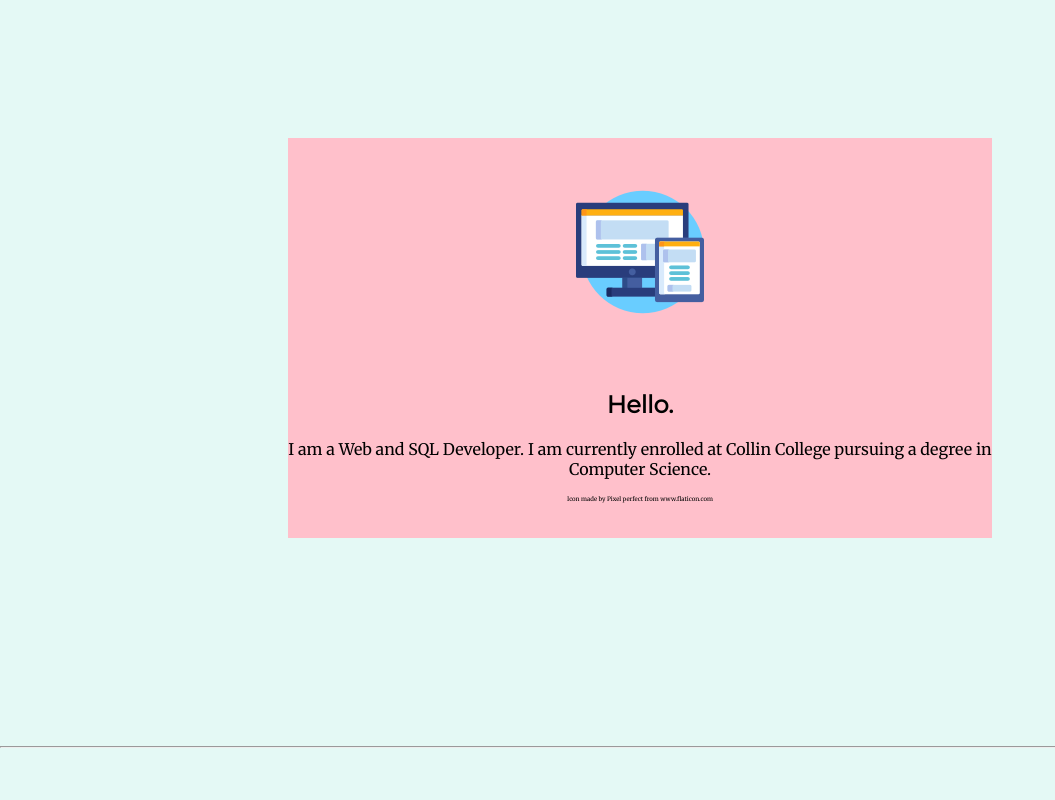
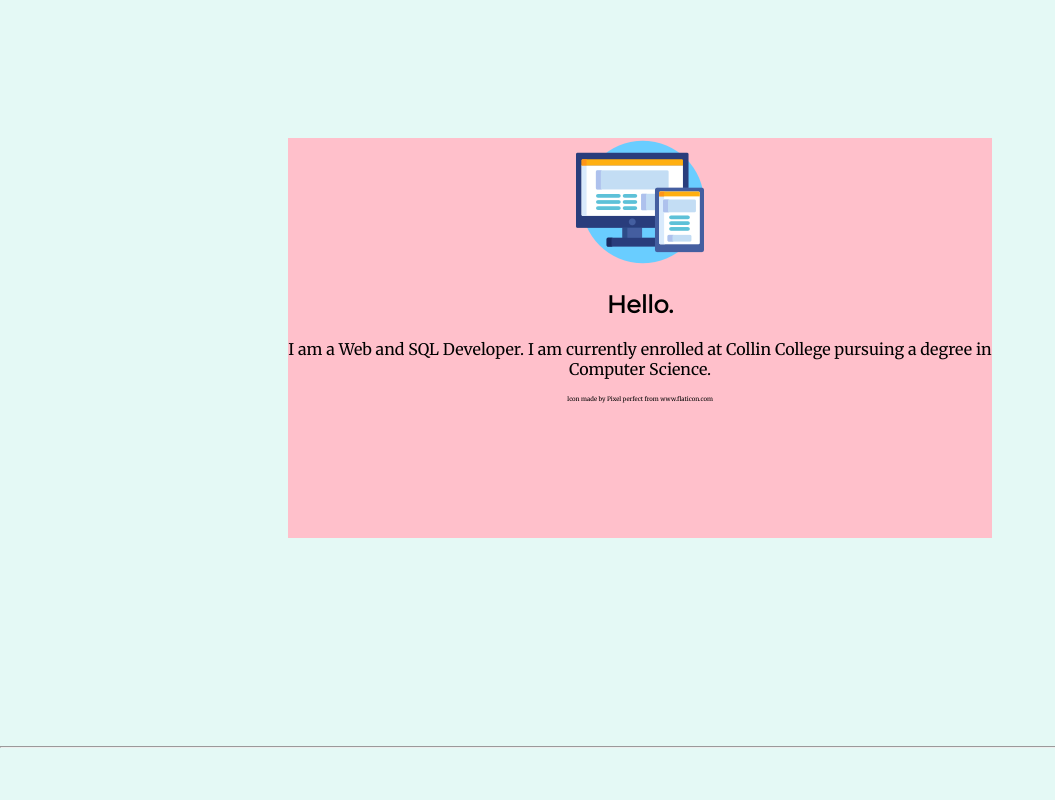
Before and after one commit to ralvt/cv, a plain HTML site: page index.html in a window 1280 px wide. Shown: the part 880-1680 px from the top of the page, without its empty margins (0-1055 px from the left). Drawn offline with Linux system fonts and the light colour scheme.

Commit message:
Update index.html

```diff
--- a/index.html
+++ b/index.html
@@ -28,9 +28,10 @@
   <!--****************************** Stub code ******************************-->
 
   <hr>
+
   <div class="parent-2">
     <div class="child-2">
-      <img class="image-monitor" src="images/monitor.png" alt="computer">
+      <img class="img" src="images/monitor.png" alt="computer">
       <h2>Hello.</h2>
       <p>I am a Web and SQL Developer. I am currently enrolled at Collin College pursuing a degree in Computer Science.</p>
       <p class="foot">Icon made by Pixel perfect from www.flaticon.com</p>
@@ -52,8 +53,8 @@
     </div>
   </div>
 
+  <hr>
 
-  <hr>
   <div class="parent-4">
     <div class="child-4">
       <img class="RayGuitar" src="images/RayGuitar.jpg" alt="photo">
```
Lines whose indentation alone changed are shown as unchanged.
